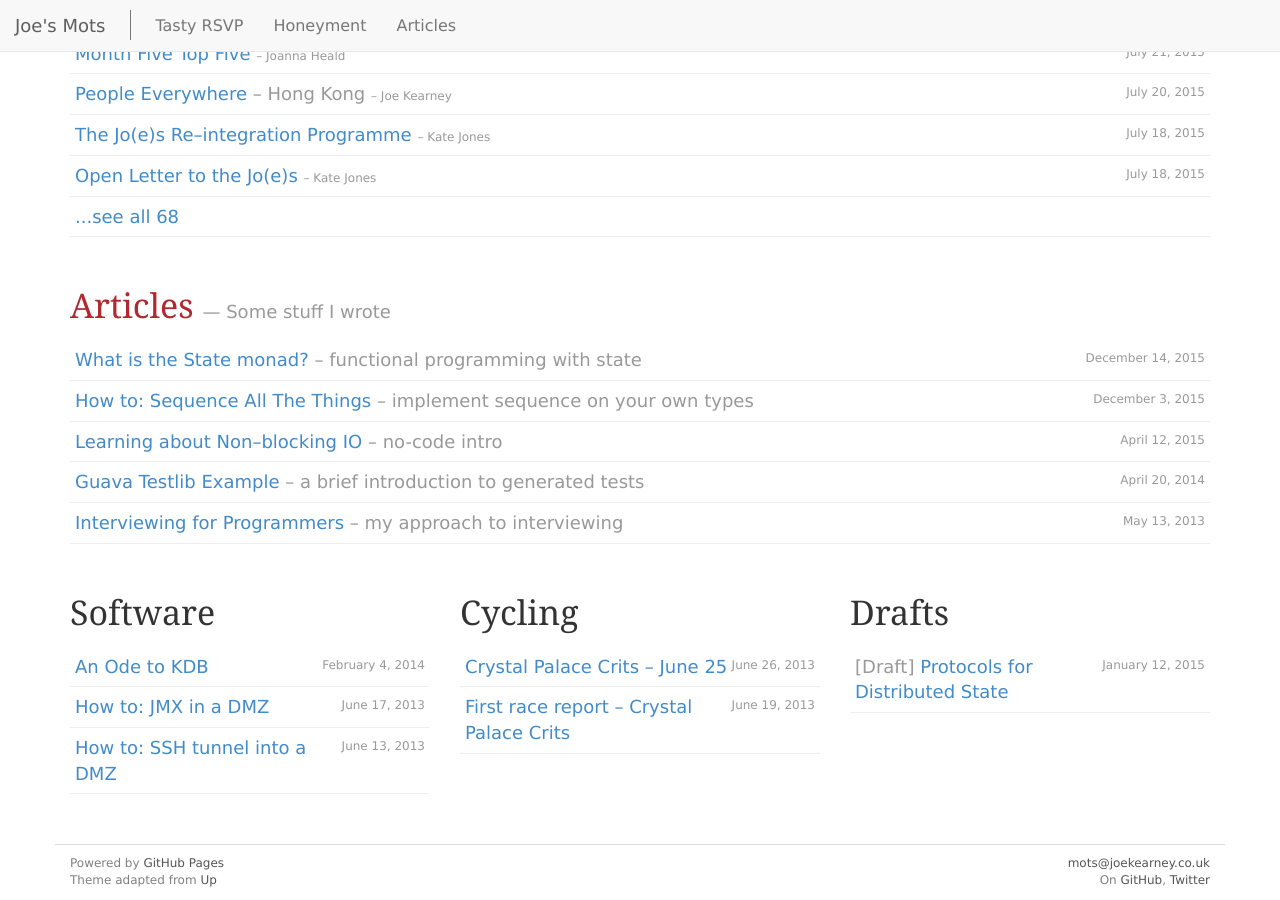
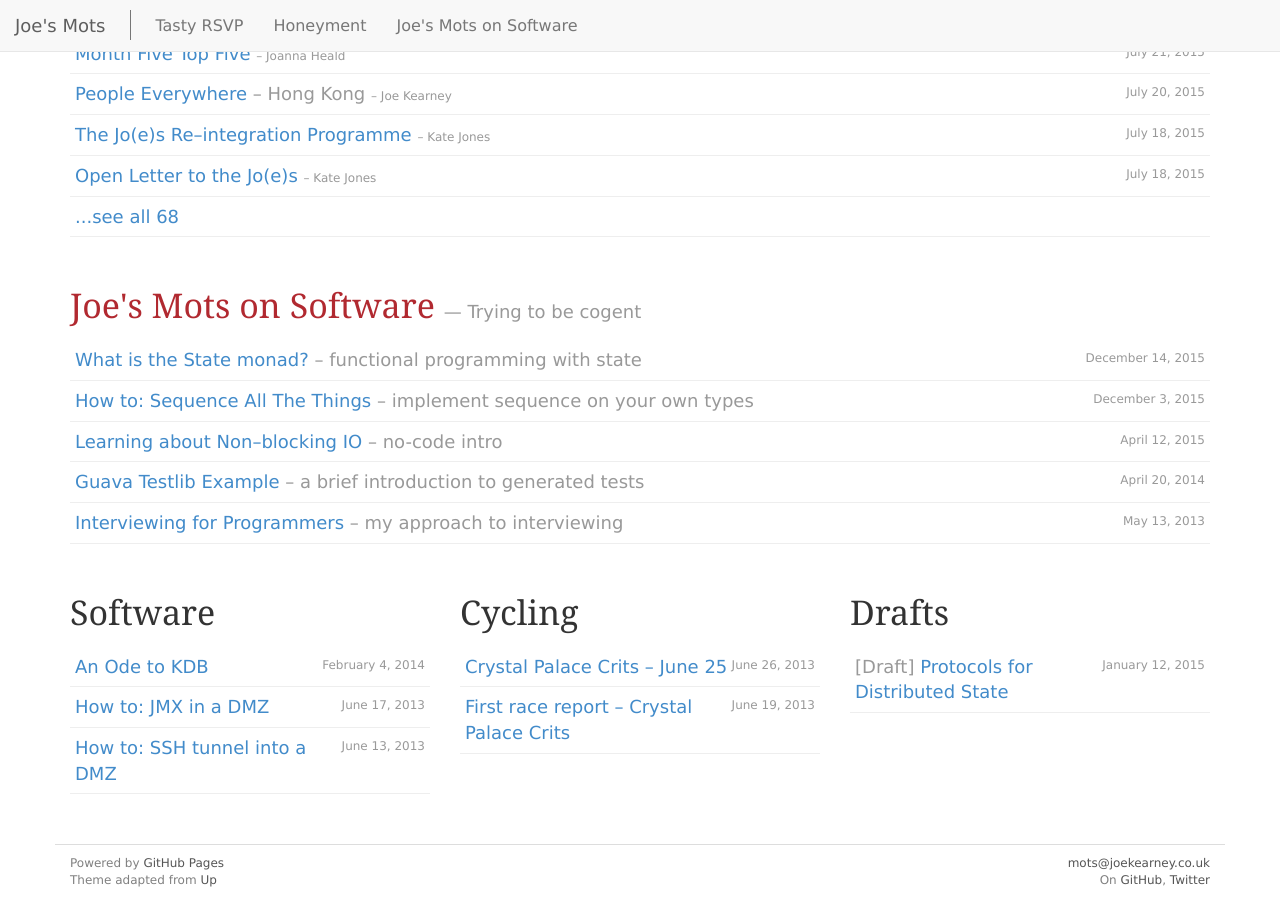
Before and after one commit to joekearney/joekearney.github.io, a Jekyll site: the page built from index.html, in a window 1280 px wide and 900 px high, scrolled down 772 px. Built offline with Jekyll 4.4.1, drawn with Linux system fonts in a browser that asks for light colours; some web fonts are replaced.

Commit message:
descrition

```diff
--- a/_config.yml
+++ b/_config.yml
@@ -33,8 +33,8 @@ enumerable-tags:
 - article
 
 article:
-  tag_description: "Some stuff I wrote"
-  tag_name: "Articles"
+  tag_description: "Trying to be cogent"
+  tag_name: "Joe's Mots on Software"
   index_path: "article-index"
 honeyment:
   tag_description: "Post-engagement pre-honeymoon adventure"
```
